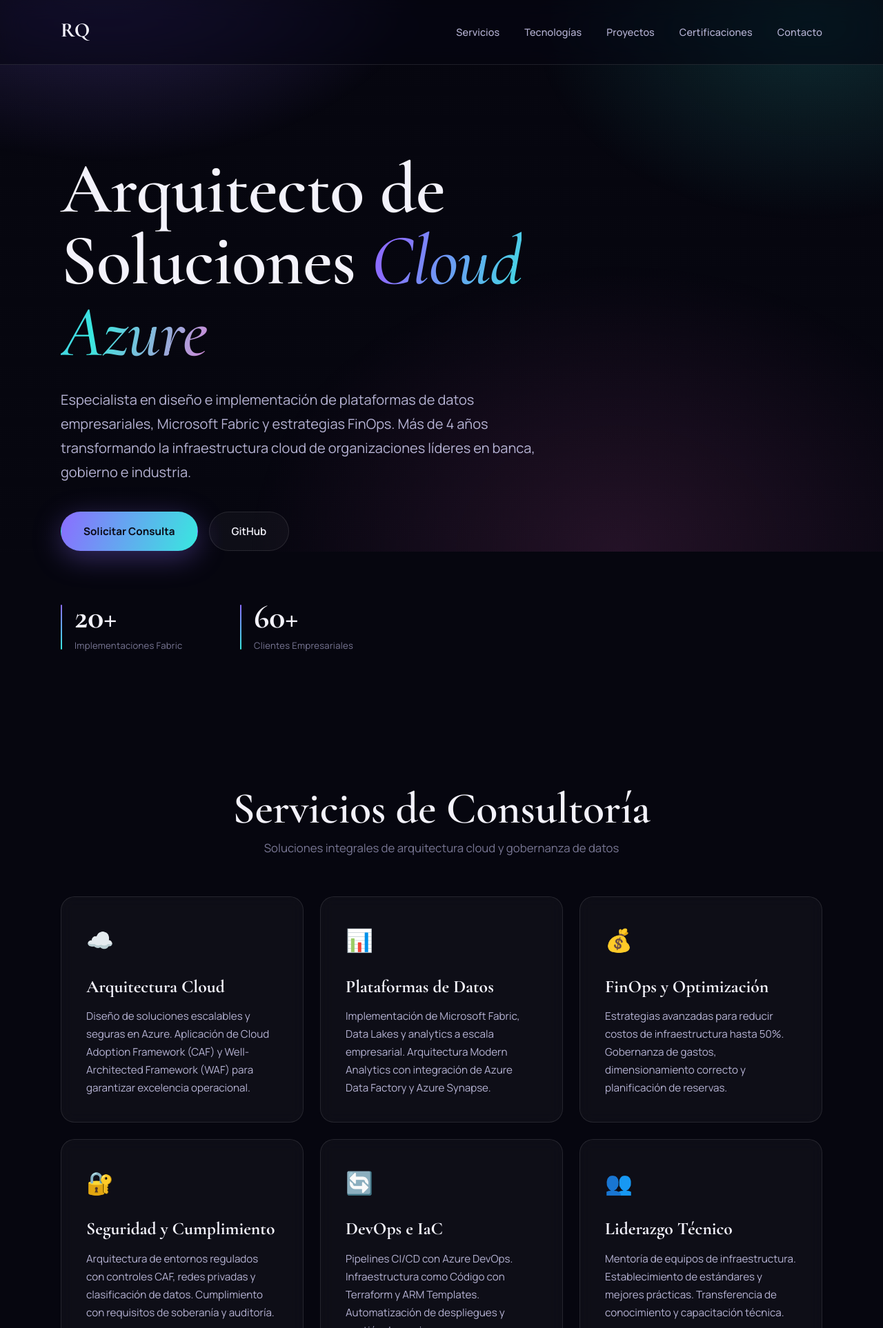
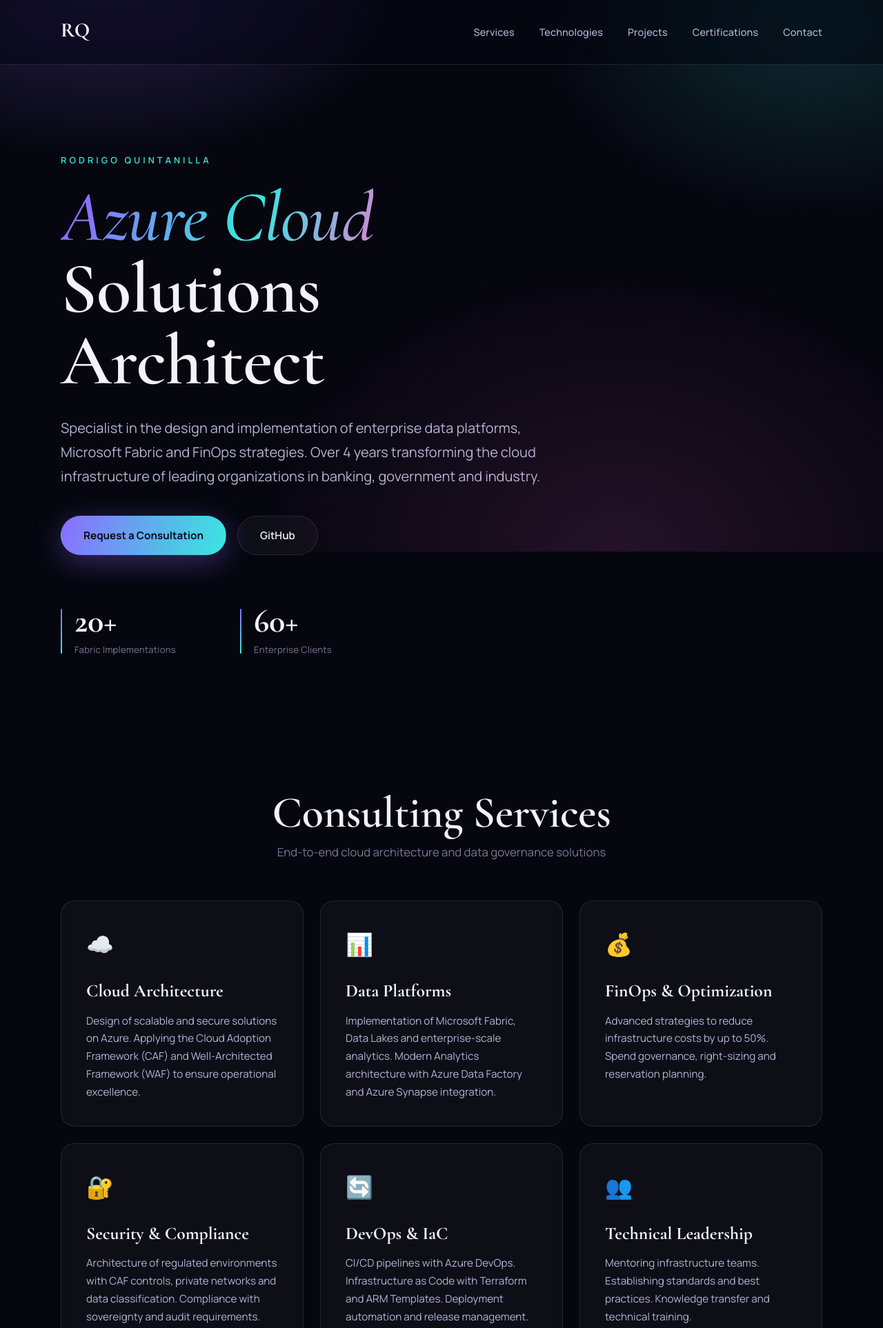
Before and after one commit to Rodriqe/portfolio, a plain HTML site: page index.html in a window 1280 px wide. Shown: the top 1926 px of the page at 69% size. Drawn offline with nearby package versions, Linux system fonts and the light colour scheme.

Commit message:
Translate site to English and add full name (Rodrigo Quintanilla)

```diff
--- a/assets/css/styles.css
+++ b/assets/css/styles.css
@@ -191,6 +191,16 @@
     font-weight: 600;
     letter-spacing: -0.01em;
     max-width: 15ch;
+}
+
+.hero-eyebrow {
+    font-family: 'Manrope', sans-serif;
+    font-size: 0.8rem;
+    font-weight: 600;
+    letter-spacing: 0.32em;
+    text-transform: uppercase;
+    color: var(--cyan);
+    margin-bottom: 1.25rem;
 }
 
 .hero-content h1 .highlight {
--- a/assets/js/config.js
+++ b/assets/js/config.js
@@ -4,13 +4,13 @@
 // ============================================
 
 const portfolioConfig = {
-    // Información personal
+    // Personal information
     personal: {
-        name: "Rodriqe",
+        name: "Rodrigo Quintanilla",
         title: "Azure Solutions Architect",
-        location: "Chile (Remoto)",
+        location: "Chile (Remote)",
         github: "https://github.com/Rodriqe",
-        description: "Especialista en diseño e implementación de plataformas de datos empresariales, Microsoft Fabric y estrategias FinOps."
+        description: "Specialist in the design and implementation of enterprise data platforms, Microsoft Fabric and FinOps strategies."
     },
 
     // Servicios de consultoría
@@ -18,38 +18,38 @@
         {
             id: 1,
             icon: "☁️",
-            title: "Arquitectura Cloud",
-            description: "Diseño de soluciones escalables y seguras en Azure. Aplicación de Cloud Adoption Framework (CAF) y Well-Architected Framework (WAF) para garantizar excelencia operacional."
+            title: "Cloud Architecture",
+            description: "Design of scalable and secure solutions on Azure. Applying the Cloud Adoption Framework (CAF) and Well-Architected Framework (WAF) to ensure operational excellence."
         },
         {
             id: 2,
             icon: "📊",
-            title: "Plataformas de Datos",
-            description: "Implementación de Microsoft Fabric, Data Lakes y analytics a escala empresarial. Arquitectura Modern Analytics con integración de Azure Data Factory y Azure Synapse."
+            title: "Data Platforms",
+            description: "Implementation of Microsoft Fabric, Data Lakes and enterprise-scale analytics. Modern Analytics architecture with Azure Data Factory and Azure Synapse integration."
         },
         {
             id: 3,
             icon: "💰",
-            title: "FinOps y Optimización",
-            description: "Estrategias avanzadas para reducir costos de infraestructura hasta 50%. Gobernanza de gastos, dimensionamiento correcto y planificación de reservas."
+            title: "FinOps & Optimization",
+            description: "Advanced strategies to reduce infrastructure costs by up to 50%. Spend governance, right-sizing and reservation planning."
         },
         {
             id: 4,
             icon: "🔐",
-            title: "Seguridad y Cumplimiento",
-            description: "Arquitectura de entornos regulados con controles CAF, redes privadas y clasificación de datos. Cumplimiento con requisitos de soberanía y auditoría."
+            title: "Security & Compliance",
+            description: "Architecture of regulated environments with CAF controls, private networks and data classification. Compliance with sovereignty and audit requirements."
         },
         {
             id: 5,
             icon: "🔄",
-            title: "DevOps e IaC",
-            description: "Pipelines CI/CD con Azure DevOps. Infraestructura como Código con Terraform y ARM Templates. Automatización de despliegues y gestión de versiones."
+            title: "DevOps & IaC",
+            description: "CI/CD pipelines with Azure DevOps. Infrastructure as Code with Terraform and ARM Templates. Deployment automation and release management."
         },
         {
             id: 6,
             icon: "👥",
-            title: "Liderazgo Técnico",
-            description: "Mentoría de equipos de infraestructura. Establecimiento de estándares y mejores prácticas. Transferencia de conocimiento y capacitación técnica."
+            title: "Technical Leadership",
+            description: "Mentoring infrastructure teams. Establishing standards and best practices. Knowledge transfer and technical training."
         }
     ],
 
@@ -64,7 +64,7 @@
         {
             id: 2,
             icon: "📊",
-            category: "Datos & Analytics",
+            category: "Data & Analytics",
             items: ["Microsoft Fabric", "Azure Synapse Analytics", "Azure Data Factory", "Data Lake Storage", "Lakehouse", "Modern Data Platform"]
         },
         {
@@ -76,20 +76,20 @@
         {
             id: 4,
             icon: "💰",
-            category: "Gobernanza & FinOps",
-            items: ["FinOps", "Optimización de Costos", "Gobernanza Cloud", "Seguridad y Cumplimiento", "Microsoft Purview", "RBAC"]
+            category: "Governance & FinOps",
+            items: ["FinOps", "Cost Optimization", "Cloud Governance", "Security & Compliance", "Microsoft Purview", "RBAC"]
         },
         {
             id: 5,
             icon: "💻",
-            category: "Desarrollo iOS / macOS",
+            category: "iOS / macOS Development",
             items: ["Swift", "SwiftUI", "SwiftData", "CoreImage", "Apple Vision", "StoreKit 2"]
         },
         {
             id: 6,
             icon: "🧭",
-            category: "Metodologías & Liderazgo",
-            items: ["Agile / Scrum", "Scrum Master", "Liderazgo de Equipos", "Arquitectura Empresarial", "Mentoría Técnica"]
+            category: "Methodologies & Leadership",
+            items: ["Agile / Scrum", "Scrum Master", "Team Leadership", "Enterprise Architecture", "Technical Mentoring"]
         }
     ],
 
@@ -98,9 +98,9 @@
         {
             id: 1,
             title: "Safeplace",
-            subtitle: "Aplicacion de seguridad para iOS",
-            description: "Aplicacion nativa enfocada en proteccion privada de archivos, fotos y videos con enfoque zero-server y cifrado on-device.",
-            year: "2025 - Presente",
+            subtitle: "Security app for iOS",
+            description: "Native app focused on private protection of files, photos and videos with a zero-server approach and on-device encryption.",
+            year: "2025 - Present",
             platform: "iOS",
             appStoreUrl: "https://apps.apple.com/us/app/safeplace-vault/id6761115917",
             tags: ["SwiftUI", "iOS", "Security"]
@@ -108,9 +108,9 @@
         {
             id: 2,
             title: "FlowImage",
-            subtitle: "Conversor de imagenes multiplataforma",
-            description: "Aplicacion nativa para macOS, iPhone y iPad para conversion de imagenes con un codebase unificado en SwiftUI.",
-            year: "2026 - Presente",
+            subtitle: "Cross-platform image converter",
+            description: "Native app for macOS, iPhone and iPad for image conversion with a unified SwiftUI codebase.",
+            year: "2026 - Present",
             platform: "macOS / iOS / iPadOS",
             appStoreUrl: "https://apps.apple.com/us/app/flowimagemac/id6761324168?mt=12",
             tags: ["SwiftUI", "macOS", "ImageIO"]
@@ -118,9 +118,9 @@
         {
             id: 3,
             title: "Time2Split",
-            subtitle: "App de division de gastos para iOS",
-            description: "Aplicacion nativa iOS para dividir cuentas y gastos entre grupos con escaneo OCR de recibos (Apple Vision), 30 monedas y liquidacion inteligente de deudas, completamente on-device.",
-            year: "2026 - Presente",
+            subtitle: "Expense splitting app for iOS",
+            description: "Native iOS app to split bills and expenses across groups with OCR receipt scanning (Apple Vision), 30 currencies and smart debt settlement, fully on-device.",
+            year: "2026 - Present",
             platform: "iOS",
             appStoreUrl: "https://apps.apple.com/us/app/time2split/id6761983454",
             tags: ["SwiftUI", "SwiftData", "Vision"]
@@ -133,42 +133,42 @@
             id: 1,
             title: "Azure Solutions Architect Expert",
             code: "AZ-305",
-            date: "Julio 2022",
+            date: "July 2022",
             level: "Expert"
         },
         {
             id: 2,
             title: "Azure Fabric Analytics Engineer Associate",
             code: "DP-600",
-            date: "Junio 2024",
+            date: "June 2024",
             level: "Associate"
         },
         {
             id: 3,
             title: "Azure Administrator Associate",
             code: "AZ-104",
-            date: "Mayo 2022",
+            date: "May 2022",
             level: "Associate"
         },
         {
             id: 4,
             title: "Azure Data Fundamentals",
             code: "DP-900",
-            date: "Abril 2022",
+            date: "April 2022",
             level: "Fundamentals"
         },
         {
             id: 5,
             title: "Azure AI Fundamentals",
             code: "AI-900",
-            date: "Abril 2022",
+            date: "April 2022",
             level: "Fundamentals"
         },
         {
             id: 6,
             title: "Scrum Master Professional",
             code: "SMPC",
-            date: "Julio 2020",
+            date: "July 2020",
             level: "Professional"
         }
     ],
@@ -177,19 +177,19 @@
     stats: [
         {
             number: "20+",
-            label: "Implementaciones Fabric"
+            label: "Fabric Implementations"
         },
         {
             number: "60+",
-            label: "Clientes Empresariales"
+            label: "Enterprise Clients"
         },
         {
             number: "50%",
-            label: "Reducción de Costos Promedio"
+            label: "Average Cost Reduction"
         },
         {
             number: "4+",
-            label: "Años de Experiencia"
+            label: "Years of Experience"
         }
     ],
 
--- a/assets/js/main.js
+++ b/assets/js/main.js
@@ -97,8 +97,8 @@
         const projectActions = project.appStoreUrl
             ? `
                 <div class="project-actions">
-                    <a class="project-link" href="${project.appStoreUrl}" target="_blank" rel="noopener noreferrer" aria-label="Abrir ${project.title} en App Store">
-                        Ver en App Store
+                    <a class="project-link" href="${project.appStoreUrl}" target="_blank" rel="noopener noreferrer" aria-label="Open ${project.title} on the App Store">
+                        View on the App Store
                     </a>
                 </div>
               `
--- a/index.html
+++ b/index.html
@@ -1,32 +1,32 @@
 <!DOCTYPE html>
-<html lang="es">
+<html lang="en">
 <head>
     <meta charset="UTF-8">
     <meta name="viewport" content="width=device-width, initial-scale=1.0">
-    <meta name="description" content="Azure Solutions Architect. Diseño de plataformas de datos, Microsoft Fabric, FinOps y estrategia cloud empresarial.">
-    <meta name="keywords" content="Azure, Cloud Architecture, Microsoft Fabric, Data Platform, FinOps, Cloud Consultant, Consultor Azure">
-    <meta name="author" content="Rodriqe">
+    <meta name="description" content="Rodrigo Quintanilla — Azure Solutions Architect. Design of data platforms, Microsoft Fabric, FinOps and enterprise cloud strategy.">
+    <meta name="keywords" content="Azure, Cloud Architecture, Microsoft Fabric, Data Platform, FinOps, Cloud Consultant, Azure Consultant">
+    <meta name="author" content="Rodrigo Quintanilla">
     <meta name="robots" content="index, follow">
 
-    <title>Azure Solutions Architect | Cloud &amp; iOS Developer</title>
+    <title>Rodrigo Quintanilla | Azure Solutions Architect &amp; iOS Developer</title>
     <link rel="preconnect" href="https://fonts.googleapis.com">
     <link rel="preconnect" href="https://fonts.gstatic.com" crossorigin>
     <link href="https://fonts.googleapis.com/css2?family=Cormorant+Garamond:ital,wght@0,400;0,500;0,600;0,700;1,400;1,500;1,600&family=Manrope:wght@400;500;600;700&display=swap" rel="stylesheet">
     <link rel="stylesheet" href="assets/css/styles.css">
 </head>
 <body>
-    <a href="#services" class="skip-link">Saltar al contenido principal</a>
+    <a href="#services" class="skip-link">Skip to main content</a>
     <!-- Navigation -->
     <header>
         <div class="container">
-            <nav aria-label="Navegacion principal">
+            <nav aria-label="Main navigation">
                 <a href="#" class="logo">RQ</a>
                 <ul>
-                    <li><a href="#services">Servicios</a></li>
-                    <li><a href="#tech">Tecnologías</a></li>
-                    <li><a href="#projects">Proyectos</a></li>
-                    <li><a href="#certs">Certificaciones</a></li>
-                    <li><a href="#contact">Contacto</a></li>
+                    <li><a href="#services">Services</a></li>
+                    <li><a href="#tech">Technologies</a></li>
+                    <li><a href="#projects">Projects</a></li>
+                    <li><a href="#certs">Certifications</a></li>
+                    <li><a href="#contact">Contact</a></li>
                 </ul>
             </nav>
         </div>
@@ -36,24 +36,25 @@
     <section class="hero">
         <div class="container hero-grid">
             <div class="hero-content fade-in">
+                <p class="hero-eyebrow">Rodrigo Quintanilla</p>
                 <h1>
-                    Arquitecto de Soluciones <span class="highlight">Cloud Azure</span>
+                    <span class="highlight">Azure Cloud</span> Solutions Architect
                 </h1>
                 <p class="hero-description">
-                    Especialista en diseño e implementación de plataformas de datos empresariales, Microsoft Fabric y estrategias FinOps. Más de 4 años transformando la infraestructura cloud de organizaciones líderes en banca, gobierno e industria.
+                    Specialist in the design and implementation of enterprise data platforms, Microsoft Fabric and FinOps strategies. Over 4 years transforming the cloud infrastructure of leading organizations in banking, government and industry.
                 </p>
                 <div class="cta-buttons">
-                    <a href="#contact" class="btn btn-primary">Solicitar Consulta</a>
+                    <a href="#contact" class="btn btn-primary">Request a Consultation</a>
                     <a href="https://github.com/Rodriqe" class="btn btn-secondary" target="_blank" rel="noopener noreferrer">GitHub</a>
                 </div>
                 <div class="stats">
                     <div class="stat">
                         <div class="stat-number">20+</div>
-                        <div class="stat-label">Implementaciones Fabric</div>
+                        <div class="stat-label">Fabric Implementations</div>
                     </div>
                     <div class="stat">
                         <div class="stat-number">60+</div>
-                        <div class="stat-label">Clientes Empresariales</div>
+                        <div class="stat-label">Enterprise Clients</div>
                     </div>
                 </div>
             </div>
@@ -63,8 +64,8 @@
     <!-- Services Section -->
     <section class="services" id="services">
         <div class="container">
-            <h2 class="section-title">Servicios de Consultoría</h2>
-            <p class="section-subtitle">Soluciones integrales de arquitectura cloud y gobernanza de datos</p>
+            <h2 class="section-title">Consulting Services</h2>
+            <p class="section-subtitle">End-to-end cloud architecture and data governance solutions</p>
 
             <div class="services-grid" id="servicesGrid">
                 <!-- Generado por JavaScript desde config.json -->
@@ -75,8 +76,8 @@
     <!-- Tech Stack Section -->
     <section class="tech" id="tech">
         <div class="container">
-            <h2 class="section-title">Tecnologías y Expertise</h2>
-            <p class="section-subtitle">Stack y áreas de especialización en cloud, datos y desarrollo</p>
+            <h2 class="section-title">Technologies &amp; Expertise</h2>
+            <p class="section-subtitle">Stack and areas of specialization across cloud, data and development</p>
 
             <div class="tech-grid" id="techGrid">
                 <!-- Generado por JavaScript desde config.js -->
@@ -87,8 +88,8 @@
     <!-- Projects Section -->
     <section class="projects" id="projects">
         <div class="container">
-            <h2 class="section-title">Proyectos Personales</h2>
-            <p class="section-subtitle">Solo productos publicados en App Store y disponibles para descarga</p>
+            <h2 class="section-title">Personal Projects</h2>
+            <p class="section-subtitle">Only products published on the App Store and available to download</p>
 
             <div class="projects-grid" id="projectsGrid">
                 <!-- Generado por JavaScript desde config.json -->
@@ -99,8 +100,8 @@
     <!-- Certifications Section -->
     <section class="certifications" id="certs">
         <div class="container">
-            <h2 class="section-title">Certificaciones Microsoft</h2>
-            <p class="section-subtitle">Acreditaciones de nivel experto en Azure</p>
+            <h2 class="section-title">Microsoft Certifications</h2>
+            <p class="section-subtitle">Expert-level Azure accreditations</p>
 
             <div class="certs-grid" id="certsGrid">
                 <!-- Generado por JavaScript desde config.json -->
@@ -112,12 +113,12 @@
     <section class="contact" id="contact">
         <div class="container">
             <div class="contact-content fade-in">
-                <h2 class="section-title">Conversemos</h2>
+                <h2 class="section-title">Let's Talk</h2>
                 <p>
-                    ¿Tu organización necesita arquitectura cloud, modernización de plataformas o estrategia FinOps? Escríbeme directamente por GitHub para consultas, proyectos y mentoría de equipos.
+                    Does your organization need cloud architecture, platform modernization or a FinOps strategy? Message me directly on GitHub for consulting, projects and team mentoring.
                 </p>
                 <div class="cta-buttons contact-actions">
-                    <a href="https://github.com/Rodriqe" class="btn btn-primary" target="_blank" rel="noopener noreferrer">Contactar por GitHub</a>
+                    <a href="https://github.com/Rodriqe" class="btn btn-primary" target="_blank" rel="noopener noreferrer">Contact on GitHub</a>
                 </div>
                 <div class="social-links">
                     <a href="https://github.com/Rodriqe" class="social-link" title="GitHub" target="_blank" rel="noopener noreferrer">gh</a>
@@ -129,7 +130,7 @@
     <!-- Footer -->
     <footer>
         <div class="container">
-            <p>&copy; 2026 Azure Solutions Architect. Cloud &amp; iOS Developer.</p>
+            <p>&copy; 2026 Rodrigo Quintanilla — Azure Solutions Architect &amp; iOS Developer.</p>
         </div>
     </footer>
 
```
